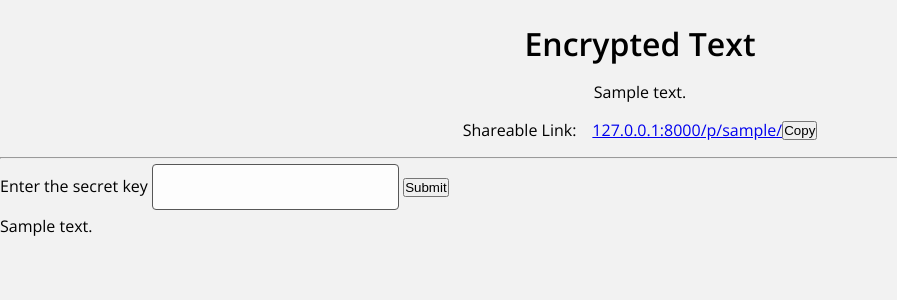
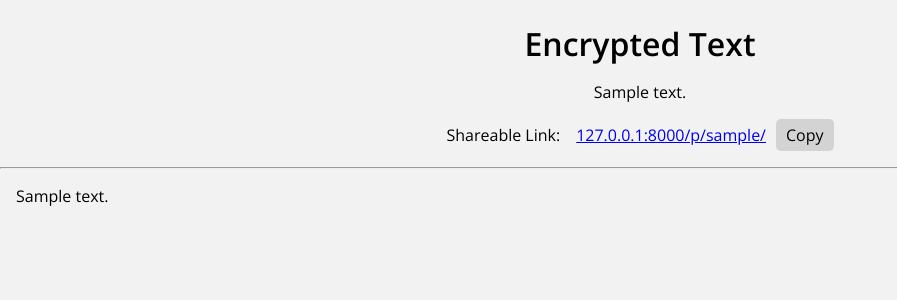
Before and after one commit to Shachita/TextSnipper, a Django app: template webapp/templates/webapp/shareable_text.html in a window 1280 px wide. Shown: the top 300 px of the page, without its empty margins (0-897 px from the left). Run offline with Django 3.2, Linux system fonts and the light colour scheme; tables that the repository leaves empty hold one stand-in row (values such as "Sample post"); the template is opened without the code that fills it: values that come from a table or form of the project are taken from there, most other values are stand-ins (such as "Sample title", 1, 10 or a date in 2020).

Commit message:
Ui for secret key form, and added checks

```diff
--- a/webapp/templates/base.html
+++ b/webapp/templates/base.html
@@ -69,6 +69,27 @@
             line-height: 20px;
             text-decoration: none;
         }
+
+        .secret-key-form {
+            display: flex;
+            flex-direction: column;
+            align-items: center;
+            margin-top: 2rem;
+        }
+
+        .d-none {
+            display: none;
+        }
+
+        #copy-button {
+            all: unset;
+            padding: 5px 10px;
+            margin-left: 10px;
+            background-color: #d3d3d3;
+            color: black;
+            cursor: pointer;
+            border-radius: 5px;
+        }
     </style>
 </head>
 
--- a/webapp/templates/webapp/secretkey.html
+++ b/webapp/templates/webapp/secretkey.html
@@ -1,8 +1,18 @@
-<form method="GET">
+ {% if not text.shareable_text %}
+<form method="GET" class="secret-key-form">
     <label>Enter the secret key</label>
-    <input type="text" name="secret" />
-    <button type="submit">Submit</button>
+    <div>
+        <input type="text" name="secret" />
+        <button type="submit" class="is-primary nes-btn">Submit</button>
+    </div>
+</form>
+{% endif %}
 
-</form>
+<div style="margin: 1rem">
+    <span id="error-secret" style="color: red">{{ error }}</span> {{ text.shareable_text }}
 
-{{ text.shareable_text }} {{ error }}
+</div>
+
+<script>
+    if (!window.location.search.includes('secret')) document.querySelector('#error-secret').classList.add('d-none')
+</script>
```
